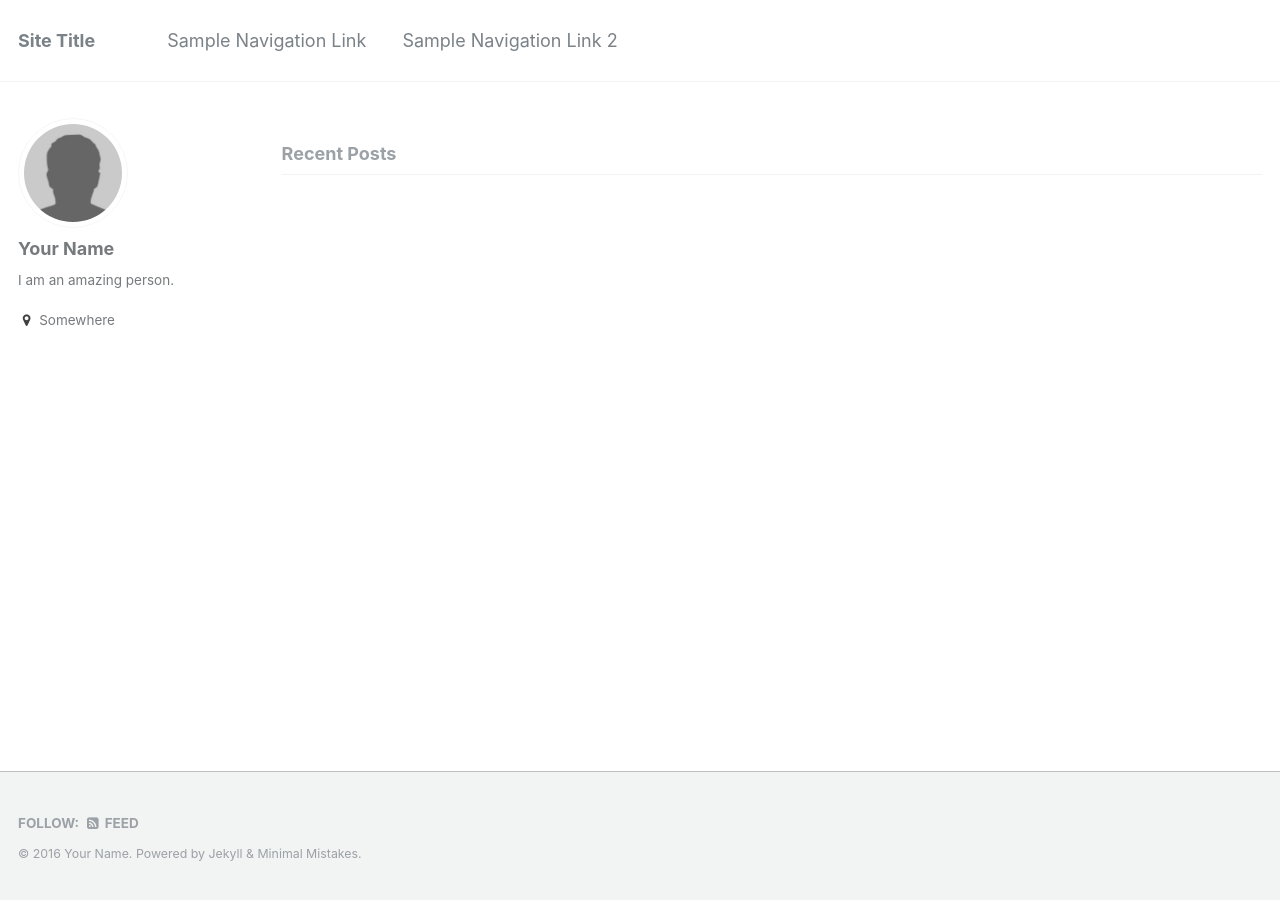
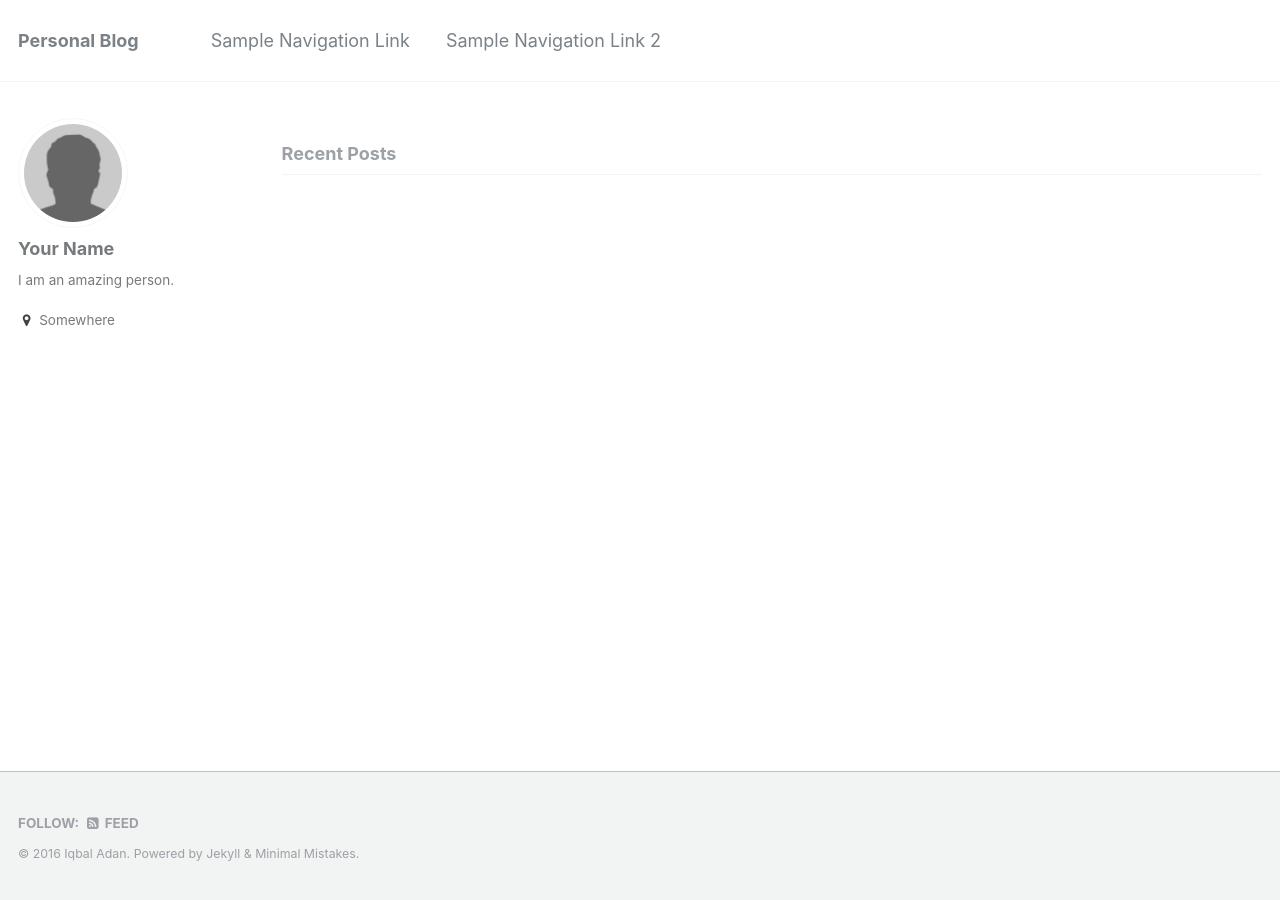
Before and after one commit to iqbaladan/iqbaladan.github.io, a Jekyll site: the page built from index.html, in a window 1280 px wide. Built offline with Jekyll 4.4.1, drawn with Linux system fonts in a browser that asks for light colours; the list of posts is cut into pages by our own code.

Commit message:
Update _config.yml

```diff
--- a/_config.yml
+++ b/_config.yml
@@ -7,10 +7,10 @@
 
 # Site Settings
 locale                   : "en"
-title                    : "Site Title"
+title                    : "Personal Blog"
 title_separator          : "-"
-name                     : "Your Name"
-description              : "An amazing website."
+name                     : "Iqbal Adan"
+description              : "Web developers"
 url                      : # the base hostname & protocol for your site e.g. "https://mmistakes.github.io"
 baseurl                  : # the subpath of your site, e.g. "/blog"
 repository               : # GitHub username/repo-name e.g. "mmistakes/minimal-mistakes"
```
